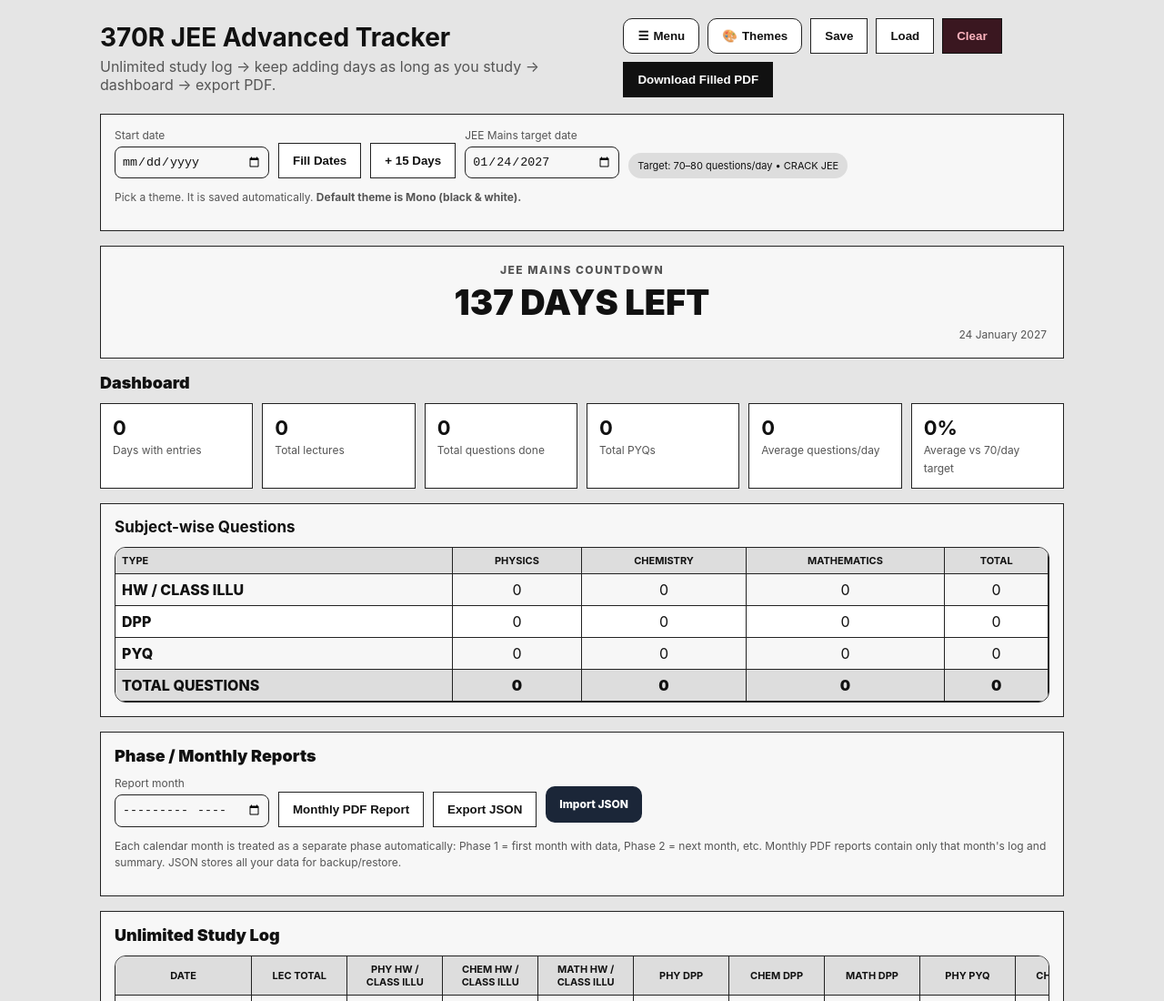
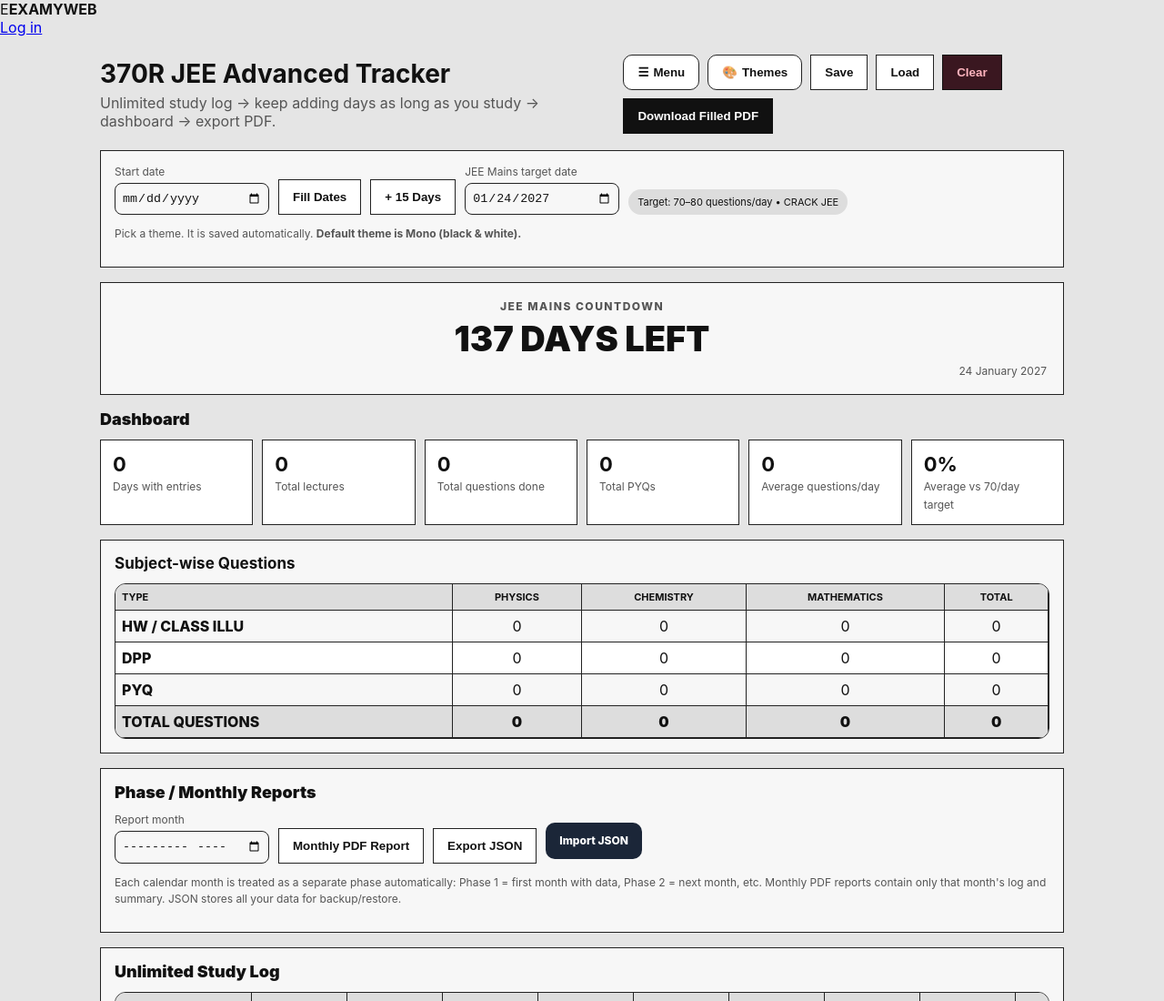
Before and after one commit to raj4rchives/Mono, a website: page tracker.html in a window 1280 px wide. Shown: the top 1100 px of the page at 91% size. Drawn offline with nearby package versions, Linux system fonts and the light colour scheme.

Commit message:
Add header with logo and login button to tracker.html

```diff
--- a/tracker.html
+++ b/tracker.html
@@ -7,8 +7,12 @@
 <meta name="tracker-default-theme" content="mono">
 <meta charset="utf-8">
 <meta name="viewport" content="width=device-width,initial-scale=1">
-<title>370R JEE Advanced Tracker by Raj Sharma</title>
 <link rel="stylesheet" href="style.css">
+<header>
+  <div class="brand"><span class="logo">E</span><b>EXAMYWEB</b></div>
+  <a class="login-btn" href="login.html">Log in</a>
+</header>
+
 </head>
 <body>
 <div class="wrap">
```
